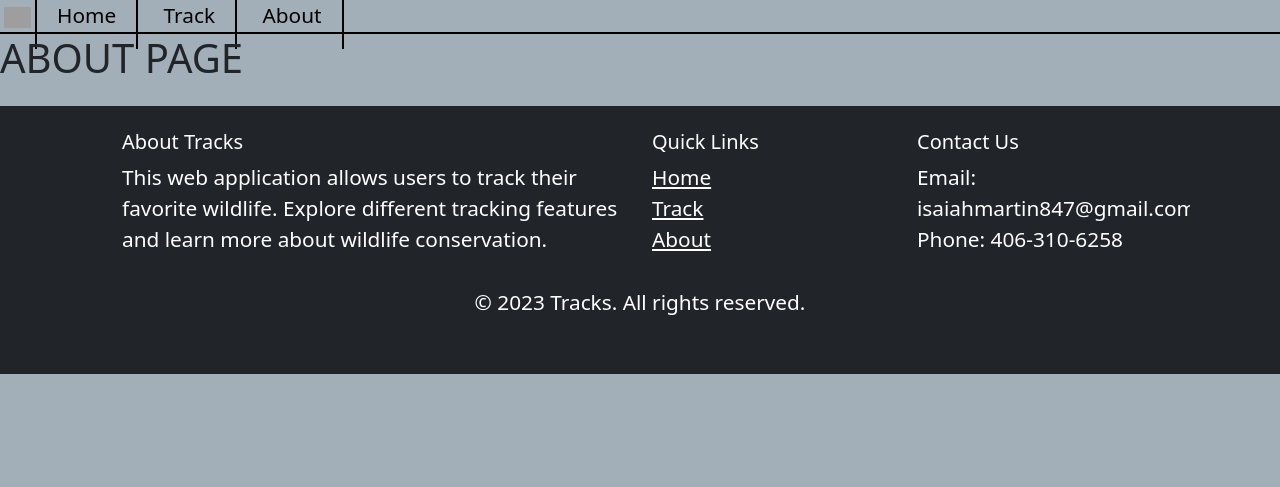
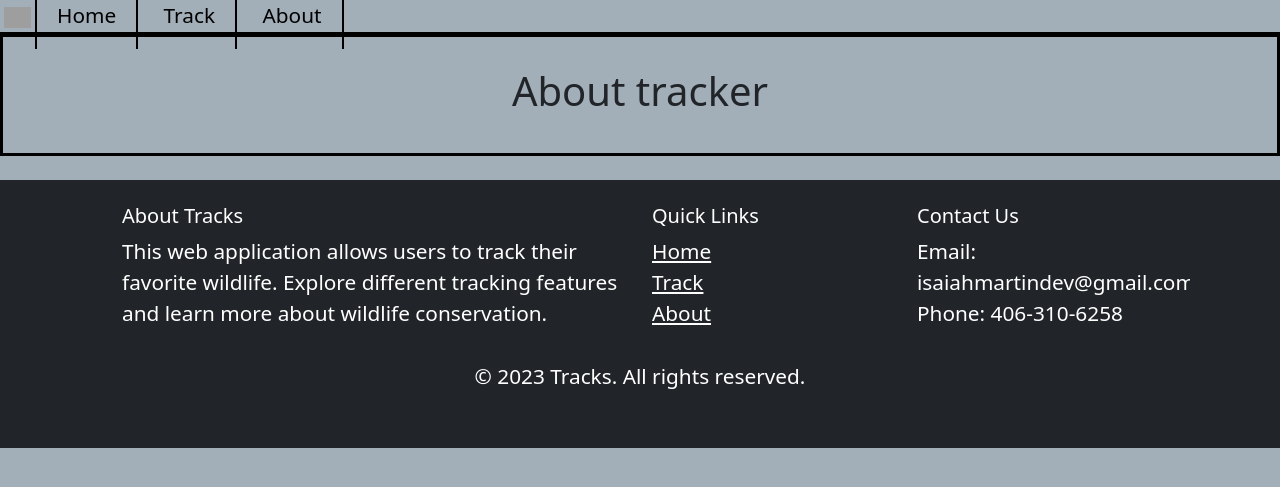
Before and after one commit to isaiahmartin847/tracker, a Django app: template tracker/tracks/templates/about.html in a window 1280 px wide. Shown: the top 487 px of the page. Run offline with Django 5.2, Linux system fonts and the light colour scheme; the template is opened without the code that fills it, so the values that code supplies are empty; grey boxes are pictures that could not be loaded.

Commit message:
added a title to the about page and styled it

```diff
--- a/tracker/tracks/static/css/main.css
+++ b/tracker/tracks/static/css/main.css
@@ -135,3 +135,11 @@ nav {
 .nav-bit:hover {
  background-color: #D4E1E9;
 }
+
+
+.about_title {
+    border: solid 3px black;
+    display: flex;
+    justify-content: center;
+    padding: 30px;
+}
--- a/tracker/tracks/static/js/script.js
+++ b/tracker/tracks/static/js/script.js
@@ -9,15 +9,6 @@ function idTracks() {
 }
 
 
-
-window.addEventListener('resize', function() {
-    if (this.window.innerWidth < 700){
-        console.log("mobel response")
-    }
-    else {
-        console.log("pc response")
-    }
-})
 
 
 window.addEventListener('resize', function() {
--- a/tracker/tracks/templates/about.html
+++ b/tracker/tracks/templates/about.html
@@ -1,5 +1,12 @@
 {% extends "layout.html" %}
 {% block body %}
-    <h1>ABOUT PAGE</h1>
+<header>
+    <div class="about_title">
+        <h1>About tracker</h1>
+    </div>
+</header>
+<main>
+
+</main>
 
 {% endblock %}
--- a/tracker/tracks/templates/layout.html
+++ b/tracker/tracks/templates/layout.html
@@ -51,7 +51,7 @@
           <div class="col-md-3">
             <h5>Contact Us</h5>
             <ul class="list-unstyled">
-              <li>Email: isaiahmartin847@gmail.com</li>
+              <li>Email: isaiahmartindev@gmail.com</li>
               <li>Phone: 406-310-6258</li>
             </ul>
           </div>
```
